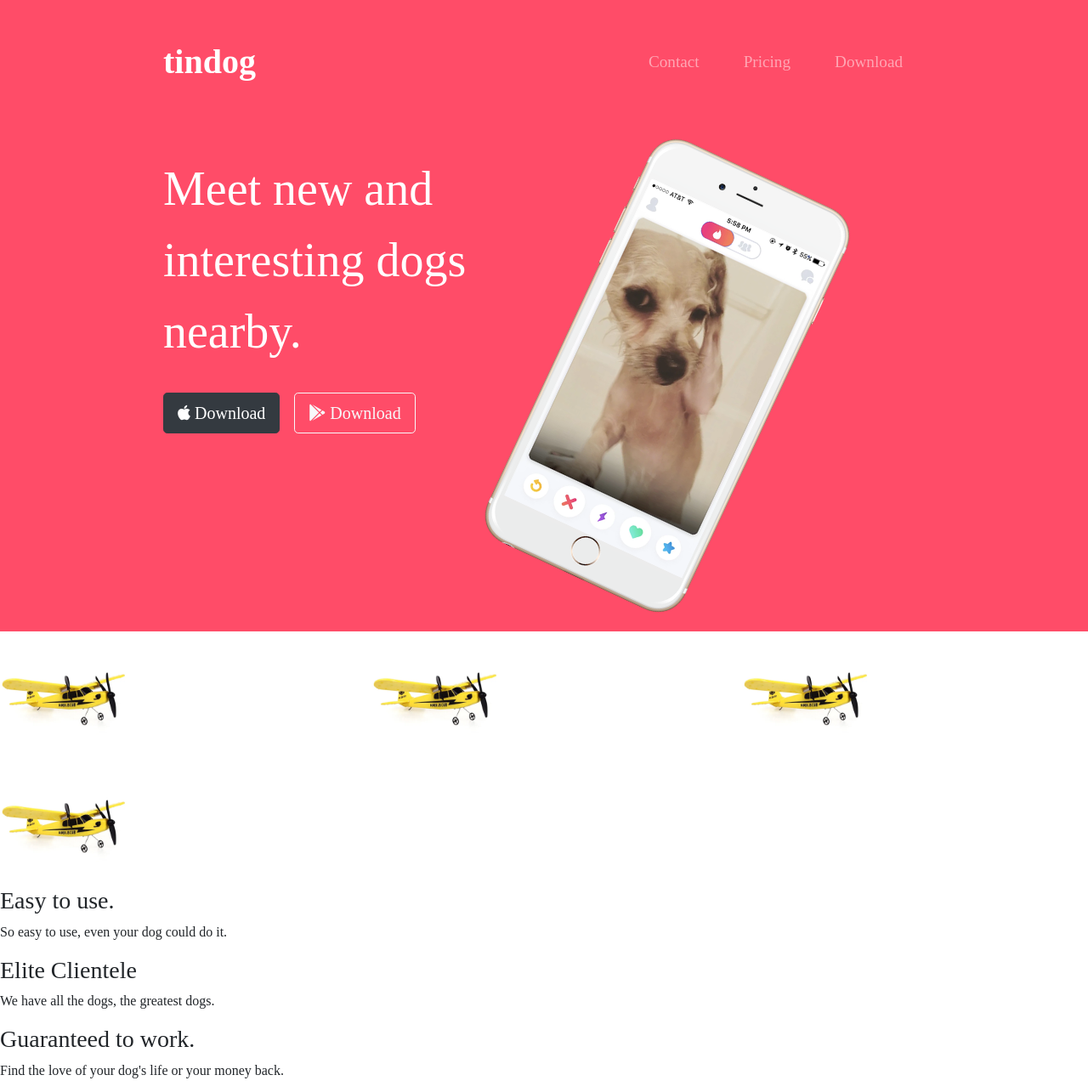
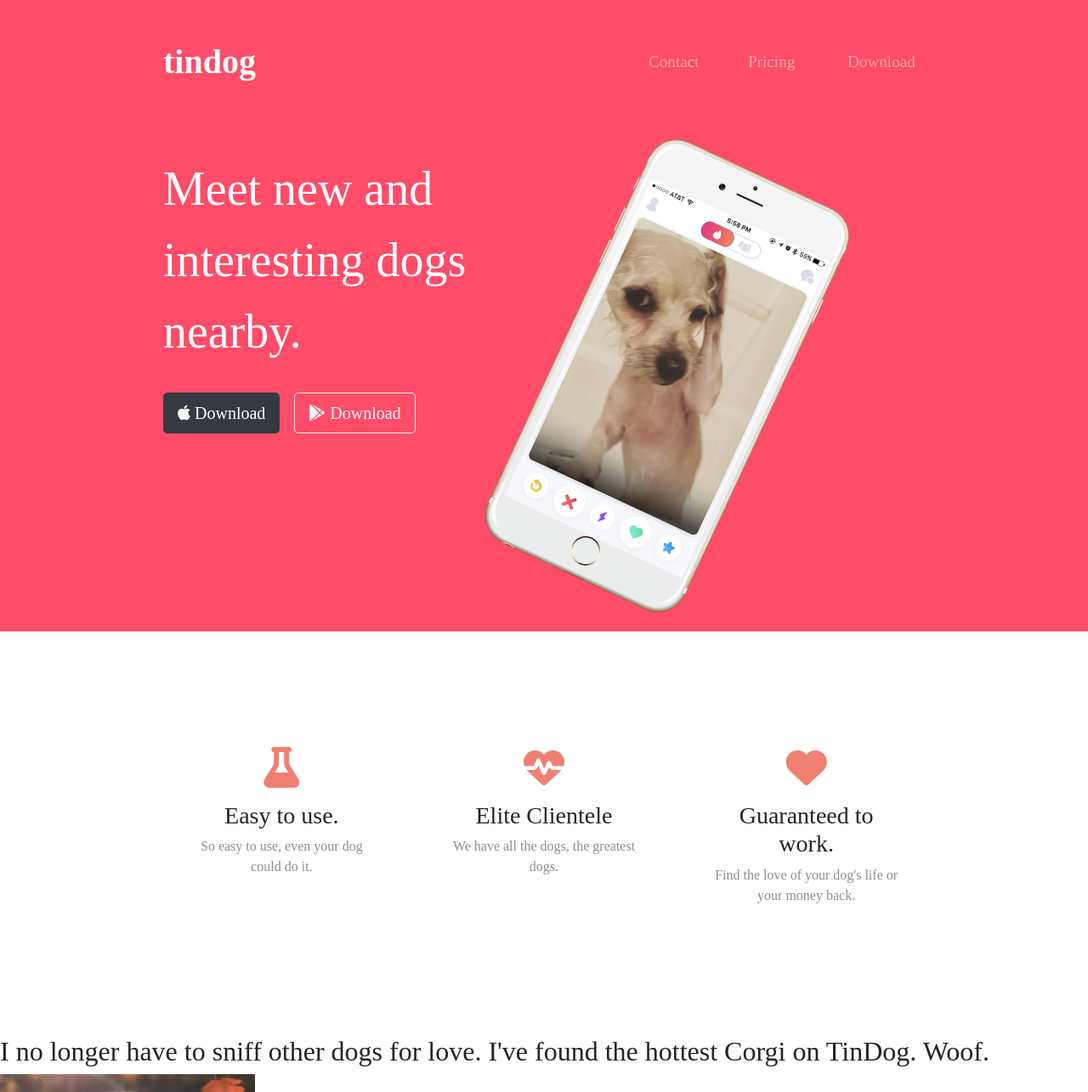
Before and after one commit to shudibo/ag, a plain HTML site: page index.html in a window 1280 px wide. Shown: the top 1285 px of the page at 85% size. Drawn offline with nearby package versions, Linux system fonts and the light colour scheme; a web font is replaced by a local one.

Commit message:
完成第二节，features section.

```diff
--- a/css/styles.css
+++ b/css/styles.css
@@ -11,6 +11,12 @@ body {
 h1 {
     font-size: 3.5rem;
     line-height: 1.5;
+}
+h3 {
+    font-family: "montserrat-bold";
+}
+p {
+    color: #8f8f8f;
 }
 
 .container-fluid {
@@ -45,3 +51,20 @@ h1 {
     width: 60%;
     transform: rotate(25deg);
 }
+
+/* features section  */
+#features {
+    padding: 7% 15%;
+}
+.features-item {
+    text-align: center;
+    padding: 5%;
+}
+.icon {
+    color: #ef8172;
+    margin-bottom: 1rem;
+}
+.icon:hover {
+    color: gray;
+    /* color: #ff4c68; */
+}
--- a/index.html
+++ b/index.html
@@ -5,6 +5,7 @@
   <meta charset="utf-8">
   <title>TinDog</title>
   <link href="https://cdn.bootcdn.net/ajax/libs/font-awesome/6.1.1/css/all.css" rel="stylesheet">
+  <!-- <link rel="stylesheet" href="https://cdnjs.cloudflare.com/ajax/libs/font-awesome/5.15.4/css/font-awesome.min.css"> -->
   <link href="https://fonts.googlefonts.cn/css?family=Pacifico|Montserrat:700|Ubuntu" rel="stylesheet">
   <link rel="stylesheet" href="css/bootstrap.css">
   <link rel="stylesheet" href="css/styles.css">
@@ -23,13 +24,13 @@
       </button>
       <div class="collapse navbar-collapse" id="navMenu">
         <ul class="navbar-nav ml-auto">
-          <li class="nav-item">
+          <li class="nav-item col-lg-4">
             <a href="" class="nav-link">Contact</a>
           </li>
-          <li class="nav-item ">
+          <li class="nav-item col-lg-4 ">
             <a href="" class="nav-link">Pricing</a>
           </li>
-          <li class="nav-item">
+          <li class="nav-item col-lg-4">
             <a href="" class="nav-link">Download</a>
           </li>
         </ul>
@@ -49,25 +50,25 @@
   </div>
   </section>
 
-  <!-- test the grid layout-->
-  <div class="row">
-    <div class="col-ig-3 col-md-4 col-sm-6"><img src="images/plane.webp" height="150px" class="pic"></div>
-    <div class="col-ig-3 col-md-4 col-sm-6"><img src="images/plane.webp" height="150px" class="pic"></div>
-    <div class="col-ig-3 col-md-4 col-sm-6"><img src="images/plane.webp" height="150px" class="pic"></div>
-    <div class="col-ig-3 col-md-4 col-sm-6"><img src="images/plane.webp" height="150px" class="pic"></div>
-
-  </div>
-
   <!-- Features-->
   <section id="features">
+    <div class="row">
+      <div class="features-item col-lg-4">
+        <i class="icon fa fa-flask fa-3x" aria-hidden="true"></i>
         <h3>Easy to use.</h3>
         <p>So easy to use, even your dog could do it.</p>
-
+      </div>
+      <div class="features-item col-lg-4">
+        <i class="icon fa fa-heartbeat fa-3x"></i>
         <h3>Elite Clientele</h3>
         <p>We have all the dogs, the greatest dogs.</p>
-
+      </div>
+      <div class="features-item col-lg-4">
+        <i class="icon fas fa-heart fa-3x"></i>
         <h3>Guaranteed to work.</h3>
         <p>Find the love of your dog's life or your money back.</p>
+      </div>
+    </div>
   </section>
 
   <!--Testimonials -->
```
Lines whose indentation alone changed are shown as unchanged.
